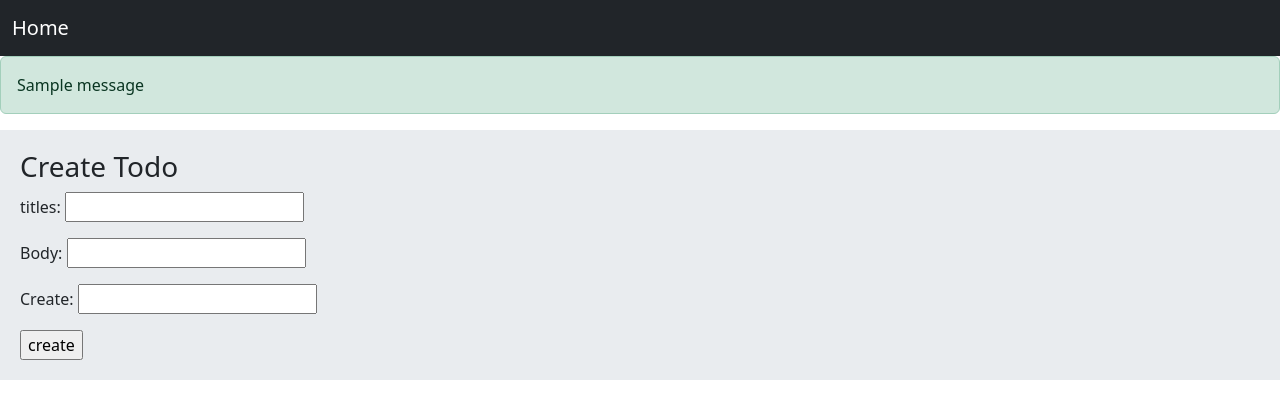
After one commit to Michael00Chary11Developer/firstApp, a Django app: page /create in a window 1280 px wide. The commit adds this page. Shown: the top 419 px of the page. Run offline with Django 5.2, Linux system fonts and the light colour scheme; tables that the repository leaves empty hold one stand-in row (values such as "Sample post"); one stand-in notice (Sample message) is shown.

```diff
--- a/firstApp/settings.py
+++ b/firstApp/settings.py
@@ -56,6 +56,7 @@ TEMPLATES = [
     {
         'BACKEND': 'django.template.backends.django.DjangoTemplates',
         'DIRS': [BASE_DIR / 'Templates'],
+        # 'DIRS': [],
         'APP_DIRS': True,
         'OPTIONS': {
             'context_processors': [
--- a/firstApp/urls.py
+++ b/firstApp/urls.py
@@ -19,6 +19,6 @@ from django.urls import path, include
 
 urlpatterns = [
     path('admin/', admin.site.urls),
-    path("home/", include('home.urls')),
+    # path("home/", include('home.urls')),
     path('', include('home.urls'))
 ]
--- /dev/null
+++ b/home/forms.py
@@ -0,0 +1,7 @@
+from django import forms
+
+
+class CreateForm(forms.Form):
+    title = forms.CharField(label='titles',required=False)
+    body = forms.CharField()
+    create = forms.DateTimeField()
--- a/home/models.py
+++ b/home/models.py
@@ -3,6 +3,6 @@ from django.db import models
 
 class Todo(models.Model):
     # max_lebgh is require
-    title = models.CharField(max_length=100)
+    title = models.CharField(max_length=100, unique=True)
     body = models.TextField()
     create = models.DateTimeField()
--- a/home/urls.py
+++ b/home/urls.py
@@ -2,6 +2,10 @@ from . import views
 from django.urls import path
 
 urlpatterns = [
-    path('hello/', views.sayhello),
-    path('', views.home)
+    path('hello/', views.sayhello, name='hi'),
+    path('', views.home, name='home'),
+    path('detail/<int:todo_id>/', views.detail, name='detail'),
+    # path('detail/<int:todo_id>/', views.detail)
+    path('delete/<int:todo_id>/', views.delete, name='delete'),
+    path('create', views.create, name='create')
 ]
--- a/home/views.py
+++ b/home/views.py
@@ -1,6 +1,8 @@
-from django.shortcuts import render
+from django.shortcuts import render, redirect
 # from django.http import HttpResponse
 from .models import Todo
+from django.contrib import messages
+from .forms import CreateForm
 
 
 def home(request):
@@ -14,3 +16,31 @@ def sayhello(request):
     # return render(request, 'index.html',context=person)
     # return render(request, 'index.html', context={"name": "michael"})
     return render(request, 'index.html', context={"name": "admin"})
+
+
+def detail(request, todo_id):
+    todo = Todo.objects.get(id=todo_id)
+    return render(request, "detail.html", {'todo': todo})
+
+
+def delete(request, todo_id):
+    Todo.objects.get(id=todo_id).delete()
+    messages.success(request, 'todo deleted successful!!!!!', 'success!')
+    return redirect('home')
+
+
+def create(request):
+    if request.method == "POST":
+        form = CreateForm(request.POST)
+        if form.is_valid():
+            # print(form.cleaned_data)
+            cd = form.cleaned_data
+            Todo.objects.create(title=cd['title'],
+                                body=cd['body'], create=cd['create'])
+            messages.success(request, 'Todo created success!', "success")
+            return redirect('home')
+        #home=>namespace => home:home
+    else:
+        form = CreateForm()
+
+    return render(request, 'create.html', {'form': form})
--- a/Templates/base.html
+++ b/templates/base.html
@@ -6,7 +6,7 @@
     <meta name="viewport" content="width=device-width, initial-scale=1.0">
     <title>{% block title %} {% endblock %} </title>
     <link href="https://cdn.jsdelivr.net/npm/bootstrap@5.3.3/dist/css/bootstrap.min.css" rel="stylesheet"
-        integrity="sha384-QWTKZyjpPEjISv5WaRU9OFeRpok6YctnYmDr5pNlyT2bRjXh0JMhjY6hW+ALEwIH" crossorigin="anonymous">0
+        integrity="sha384-QWTKZyjpPEjISv5WaRU9OFeRpok6YctnYmDr5pNlyT2bRjXh0JMhjY6hW+ALEwIH" crossorigin="anonymous">
     <style>
         .jumbotron {
             padding: 20px;
@@ -21,6 +21,7 @@
 
     {% include 'navbar.html' %}
 
+    {% include 'messages.html' %}
     <div class="jumbotron">
         {% block content %}{% endblock %}
     </div>
--- /dev/null
+++ b/templates/create.html
@@ -0,0 +1,11 @@
+{% extends 'base.html' %}
+{% block content %}
+<h3>Create Todo</h3>
+<form action="" method="post" novalidate>
+    {% csrf_token %}
+    {{ form.as_p }}
+    <!-- {{ form.as_table }}
+    {{ from.as_ul }} -->
+    <input type="submit" value="create">
+</form>
+{% endblock content %}
--- a/Templates/index.html
+++ b/templates/index.html
@@ -14,6 +14,6 @@
     </p>
 </div>
 <div class="alert alert-primary" role="alert">
-   A simple warning!!
+    A simple warning!!
 </div>
 {% endblock %}
--- /dev/null
+++ b/templates/messages.html
@@ -0,0 +1,5 @@
+{% if messages %}
+{% for msg in messages %}
+<p class="alert alert-{{ msg.tags }}">{{msg}}</p>
+{% endfor %}
+{% endif %}
--- a/Templates/navbar.html
+++ b/templates/navbar.html
@@ -1,5 +1,5 @@
 <nav class="navbar nabvar-expand-lg navbar-dark bg-dark">
     <div class="container-fluid">
-        <a class="navbar-brand" href="#">Navbar</a>
+        <a class="navbar-brand" href="{% url 'home' %}">Home</a>
     </div>
 </nav>
```
Also changed, not shown: Templates/home.html (deleted, +0 -24 lines), note.txt (added, +15 -0 lines), templates/detail.html (added, +13 -0 lines), templates/home.html (added, +34 -0 lines).
